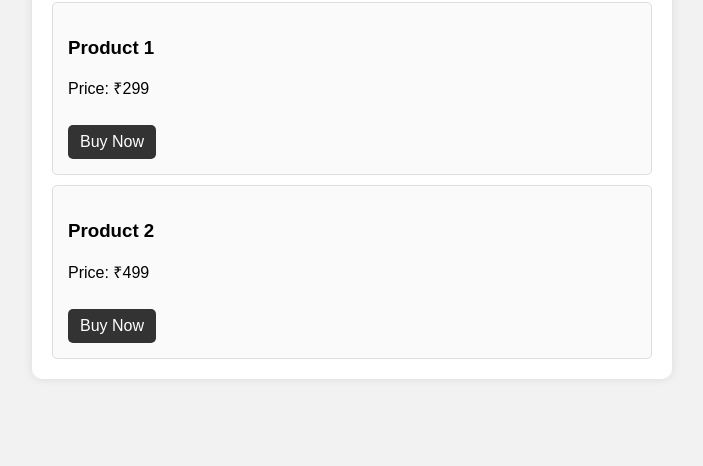
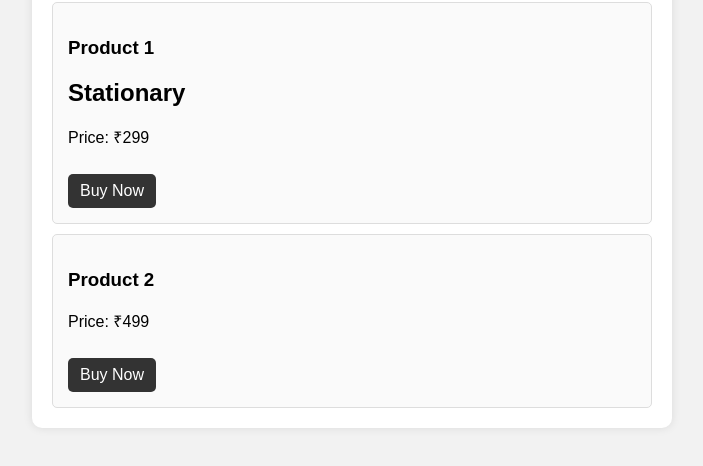
Before and after one commit to hemalatha26407-eng/CodeAlpha_Ecommerce, a plain HTML site: page index.html in a window 1280 px wide. Shown: the part 118-584 px from the top of the page, without its empty margins (288-991 px from the left). Drawn offline with Linux system fonts and the light colour scheme.

Commit message:
Update index.html

```diff
--- a/index.html
+++ b/index.html
@@ -46,6 +46,7 @@
 
     <div class="product">
         <h3>Product 1</h3>
+        <h2>Stationary</h2>
         <p>Price: ₹299</p>
         <a class="btn">Buy Now</a>
     </div>
```
